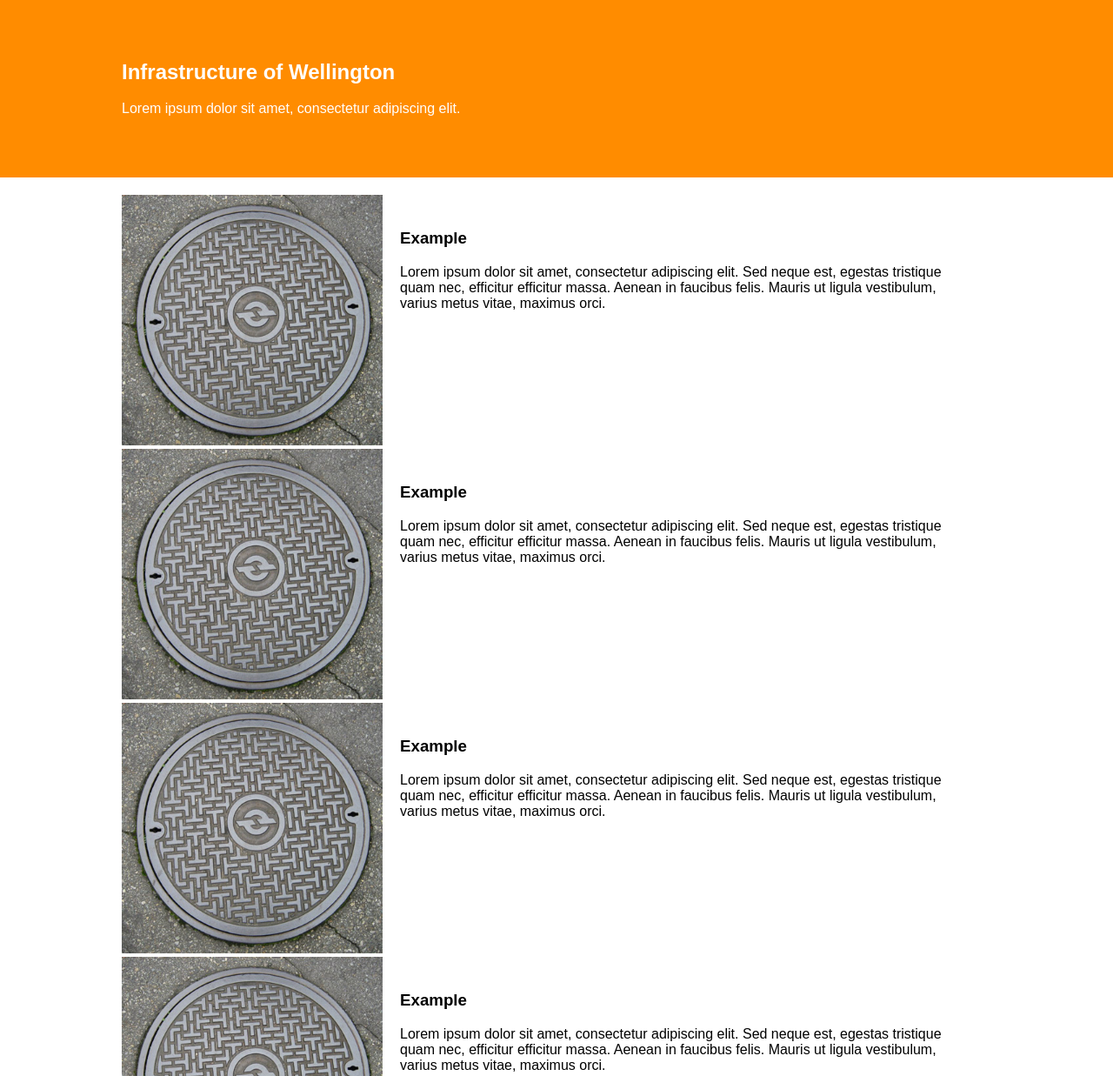
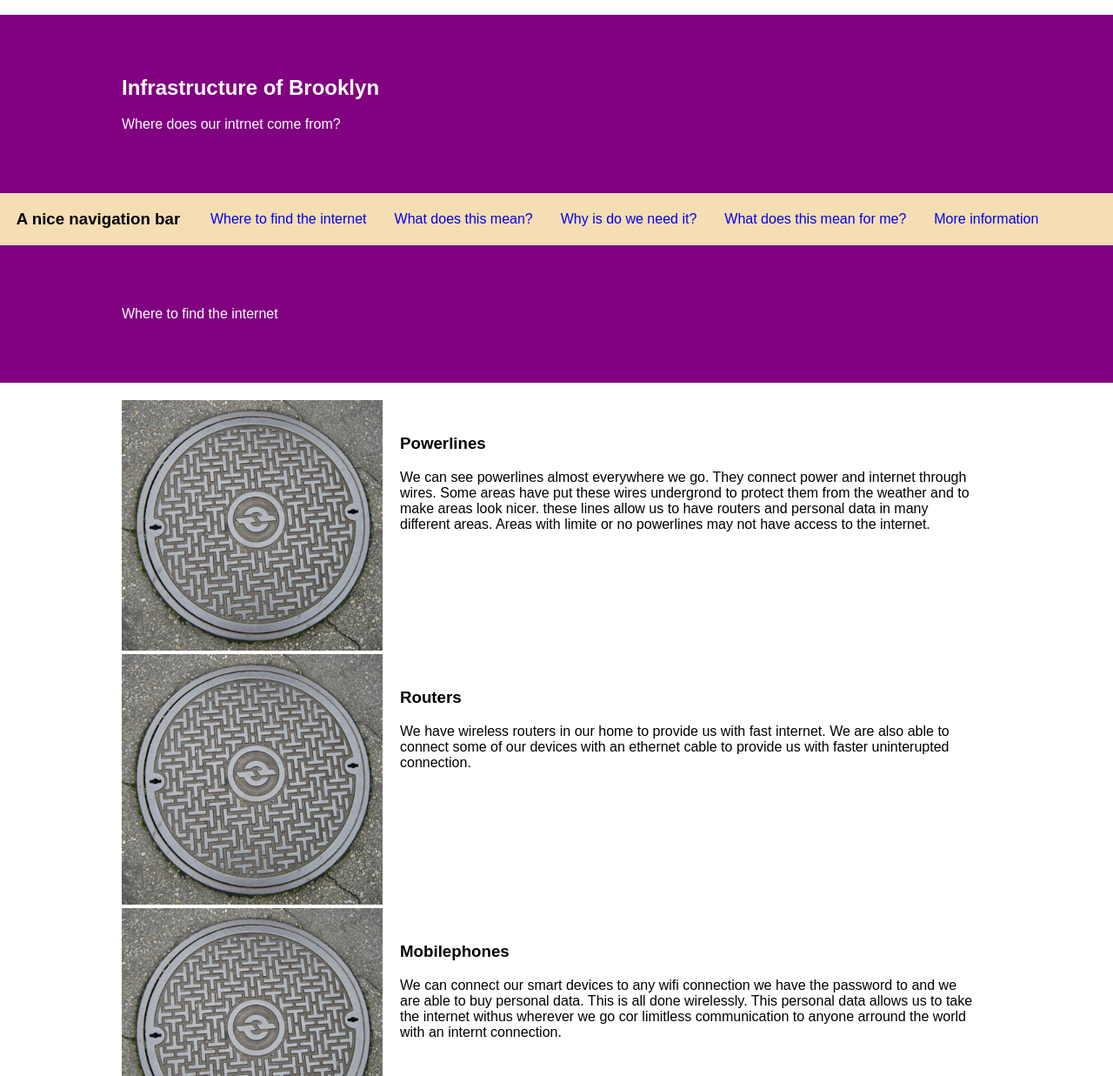
Before and after one commit to Broneve/MDDN201SA1, a plain HTML site: page index.html in a window 1280 px wide. Shown: the part 1040-2277 px from the top of the page at 87% size. Drawn offline with Linux system fonts and the light colour scheme.

Commit message:
[Try one]

```diff
--- a/css/style.css
+++ b/css/style.css
@@ -18,7 +18,7 @@ section{
 }
 
 header{
-	background-color: darkOrange;
+	background-color: purple;
 	color: white; /* more readable on an orange background */
 	padding-top: 50px;
 	padding-bottom: 50px;
--- a/index.html
+++ b/index.html
@@ -13,7 +13,7 @@
 <p>Notice how this content isn't centered. To center it we need to wrap it</p>
 
 	<section>
-		<h1>Here is some centered content, Some really good context, by wrapping it with a section tag</h1>
+		<h1>Hello is some centered content, Some really good context, by wrapping it with a section tag</h1>
 		<p><em>Lorem ipsum dolor sit amet, consectetur adipiscing elit. Sed neque est, egestas tristique quam nec, efficitur efficitur massa. Aenean in faucibus felis. Mauris ut ligula vestibulum, varius metus vitae, maximus orci. </em></p>
 
 		<p>Notice how if you change the width of your browser it stays in the center</p>
@@ -97,24 +97,44 @@
 			</div>
 		</div>
 
+// Here is where my website starts
+
 		<p>Here's a simple page using all of these elements</p>
 	</section>
 
 	<header>
 		<section>
-			<h1>Infrastructure of Wellington</h1>
-			<p>Lorem ipsum dolor sit amet, consectetur adipiscing elit.</p>
+			<h1>Infrastructure of Brooklyn</h1>
+			<p>Where does our intrnet come from?</p>
 		</section>
 	</header>
 
-	<section>
+</section>
+	<nav>
+		<h3>A nice navigation bar</h3>
+		<a href="#four">Where to find the internet</a>
+		<a href="#five">What does this mean?</a>
+		<a href="#six">Why is do we need it?</a>
+		<a href="#seven">What does this mean for me?</a>
+		<a href="#eight">More information</a>
+
+	</nav>
+
+	<header>
+		<section>
+
+			<p>Where to find the internet</p>
+		</section>
+	</header>
+
+	<section id="four">
 		<div class="g-row">
 			<div class="g-30">
 				<img src="img/cover.jpg">
 			</div>
 			<div class="g-70 padded">
-				<h3>Example</h3>
-				<p>Lorem ipsum dolor sit amet, consectetur adipiscing elit. Sed neque est, egestas tristique quam nec, efficitur efficitur massa. Aenean in faucibus felis. Mauris ut ligula vestibulum, varius metus vitae, maximus orci.</p>
+				<h3>Powerlines</h3>
+				<p>We can see powerlines almost everywhere we go. They connect power and internet through wires. Some areas have put these wires undergrond to protect them from the weather and to make areas look nicer. these lines allow us to have routers and personal data in many different areas. Areas with limite or no powerlines may not have access to the internet. </p>
 			</div>
 		</div>
 
@@ -123,8 +143,8 @@
 				<img src="img/cover.jpg">
 			</div>
 			<div class="g-70 padded">
-				<h3>Example</h3>
-				<p>Lorem ipsum dolor sit amet, consectetur adipiscing elit. Sed neque est, egestas tristique quam nec, efficitur efficitur massa. Aenean in faucibus felis. Mauris ut ligula vestibulum, varius metus vitae, maximus orci.</p>
+				<h3>Routers</h3>
+				<p>We have wireless routers in our home to provide us with fast internet. We are also able to connect some of our devices with an ethernet cable to provide us with faster uninterupted connection. </p>
 			</div>
 		</div>
 
@@ -133,8 +153,8 @@
 				<img src="img/cover.jpg">
 			</div>
 			<div class="g-70 padded">
-				<h3>Example</h3>
-				<p>Lorem ipsum dolor sit amet, consectetur adipiscing elit. Sed neque est, egestas tristique quam nec, efficitur efficitur massa. Aenean in faucibus felis. Mauris ut ligula vestibulum, varius metus vitae, maximus orci.</p>
+				<h3>Mobilephones</h3>
+				<p>We can connect our smart devices to any wifi connection we have the password to and we are able to buy personal data. This is all done wirelessly. This personal data allows us to take the internet withus wherever we go cor limitless communication to anyone arround the world with an internt connection.</p>
 			</div>
 		</div>
 
@@ -143,8 +163,18 @@
 				<img src="img/cover.jpg">
 			</div>
 			<div class="g-70 padded">
-				<h3>Example</h3>
-				<p>Lorem ipsum dolor sit amet, consectetur adipiscing elit. Sed neque est, egestas tristique quam nec, efficitur efficitur massa. Aenean in faucibus felis. Mauris ut ligula vestibulum, varius metus vitae, maximus orci.</p>
+				<h3>Cars</h3>
+				<p>Many cars today are able to connect to the internet. Some cars have a screen where the radio used to be that has acces to GPS, bluetooth, gthe internet via google, the timezone and so much more. There are other cars however in which they have been designed for the internet toallow the user to control mearly all aspects of their car with ther own device or the iPad decive in the car. .</p>
+			</div>
+		</div>
+
+		<div class="g-row">
+			<div class="g-30">
+				<img src="img/cover.jpg">
+			</div>
+			<div class="g-70 padded">
+				<h3>Other</h3>
+				<p>There are many other places where we can find the internet. Just look.</p>
 			</div>
 		</div>
 	</section>
```
